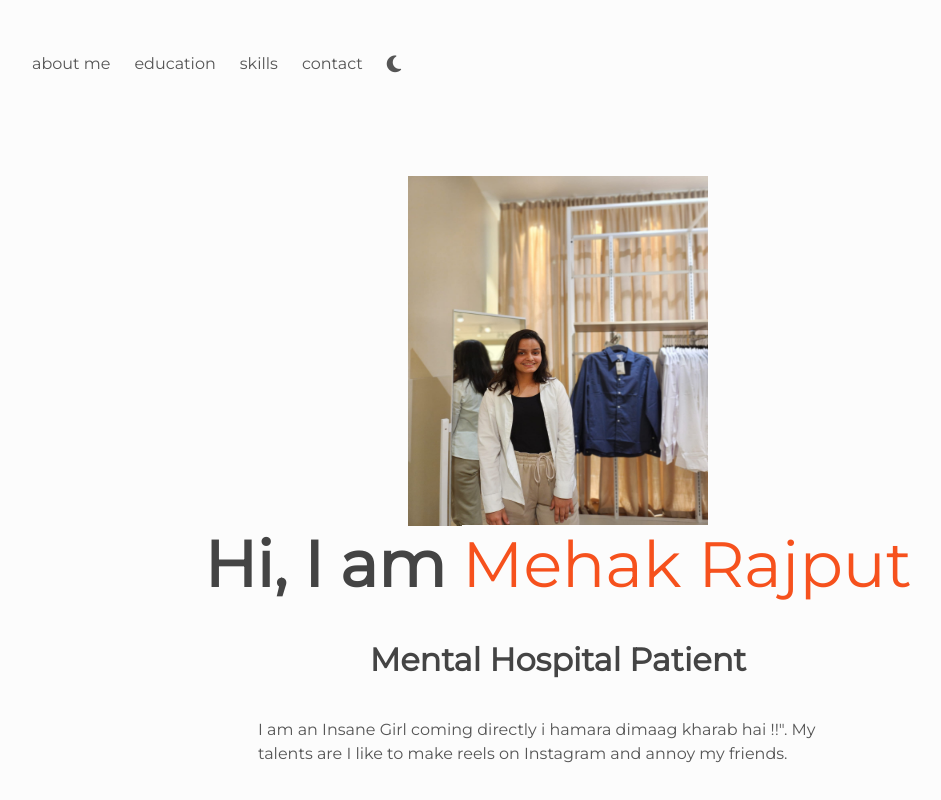
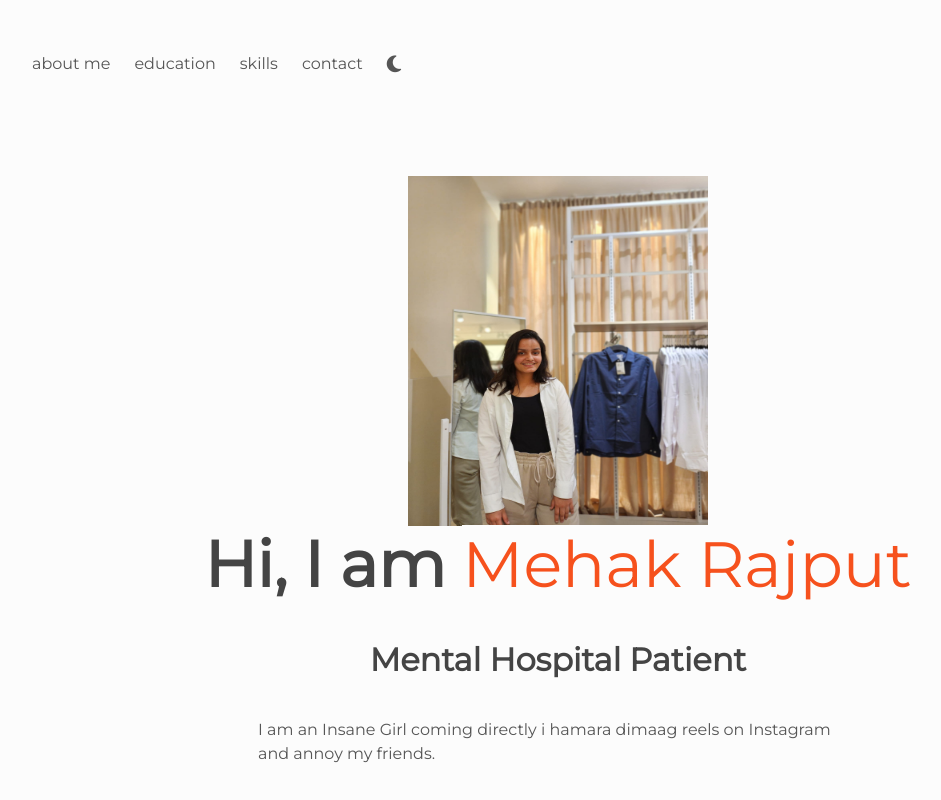
Before and after one commit to mrajput5/personalportfolio, a plain HTML site: page index.html in a window 1280 px wide. Shown: the top 800 px of the page, without its empty margins (82-1023 px from the left). Drawn offline with Linux system fonts and the light colour scheme.

Commit message:
Update index.html

```diff
--- a/index.html
+++ b/index.html
@@ -58,7 +58,7 @@
         <h1>Hi, I am <span class="about__name">Mehak Rajput</span></h1>
         <h2 class="about__role">Mental Hospital Patient</h2>
         <p class="about__desc">
-         I am an Insane Girl coming directly i hamara dimaag kharab hai !!". My talents are I like to make reels on Instagram and annoy my friends.
+         I am an Insane Girl coming directly i hamara dimaag reels on Instagram and annoy my friends.
         </p>
 
         <div class="about__contact center">
```
